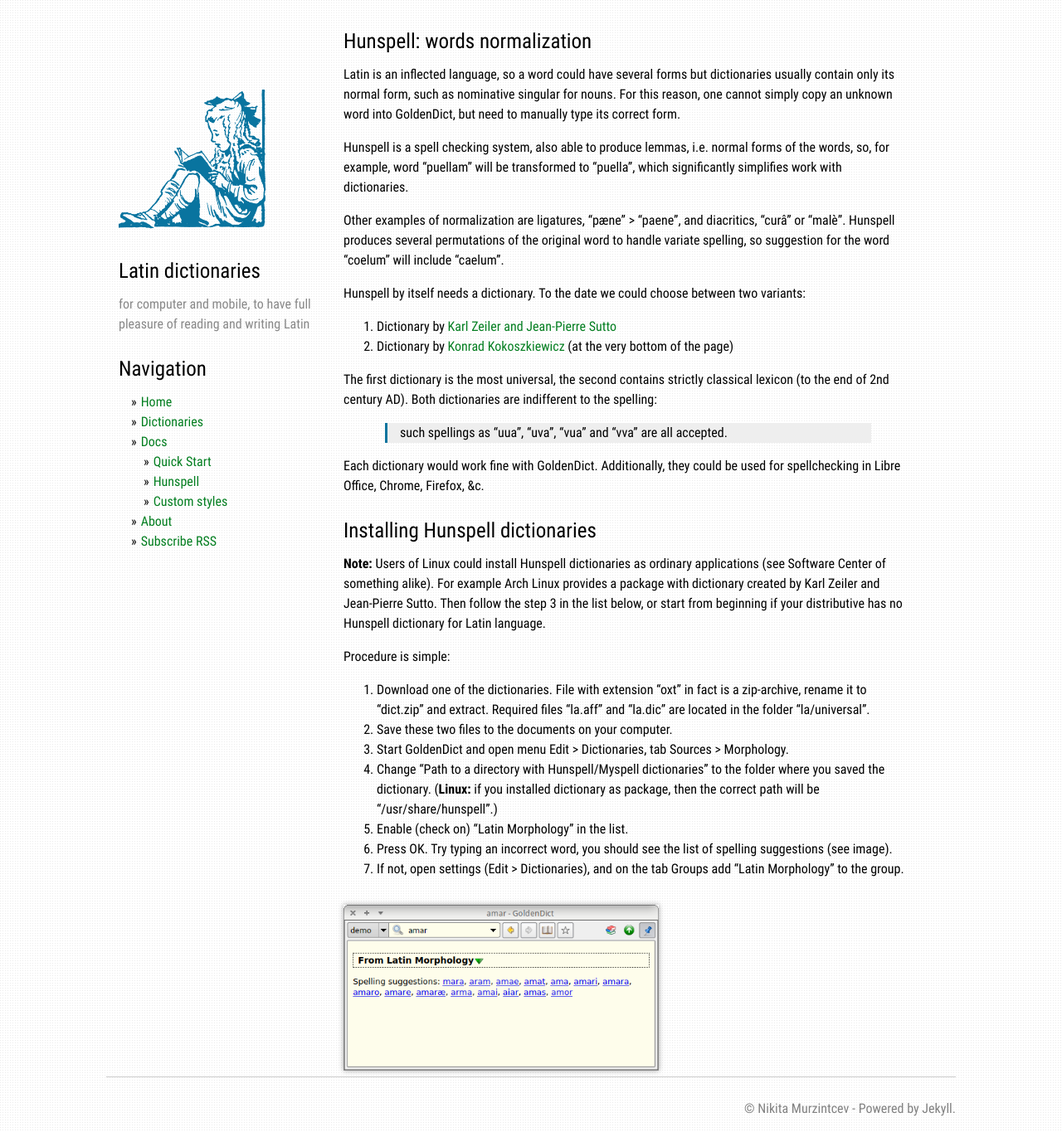
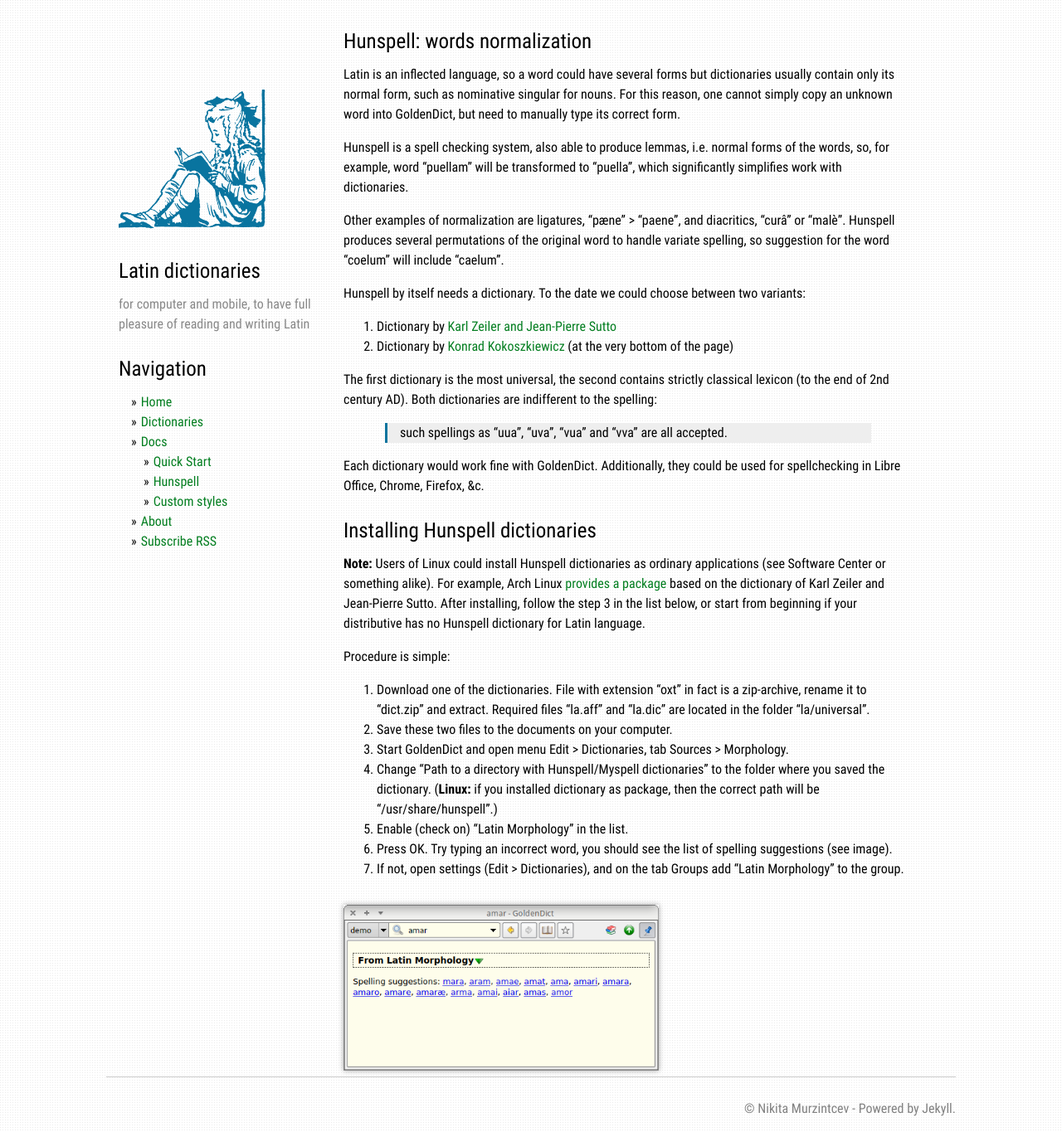
Before and after one commit to nikita-moor/dictionaries, a Jekyll site: the page built from docs/hunspell.md, in a window 1280 px wide. Shown: the whole page at 83% size. Built offline with Jekyll 4.4.1, drawn with Linux system fonts in a browser that asks for light colours.

Commit message:
fix typo, add ref to AUR

```diff
--- a/docs/hunspell.md
+++ b/docs/hunspell.md
@@ -25,7 +25,7 @@
 
 # Installing Hunspell dictionaries
 
-**Note:** Users of Linux could install Hunspell dictionaries as ordinary applications (see Software Center of something alike). For example Arch Linux provides a package with dictionary created by Karl Zeiler and Jean-Pierre Sutto. Then follow the step 3 in the list below, or start from beginning if your distributive has no Hunspell dictionary for Latin language.
+**Note:** Users of Linux could install Hunspell dictionaries as ordinary applications (see Software Center or something alike). For example, Arch Linux [provides a package][3] based on the dictionary of Karl Zeiler and Jean-Pierre Sutto. After installing, follow the step 3 in the list below, or start from beginning if your distributive has no Hunspell dictionary for Latin language.
 
 Procedure is simple:
 
```
Also changed, not shown: other parts of docs/hunspell.md (+1 -0 lines).
